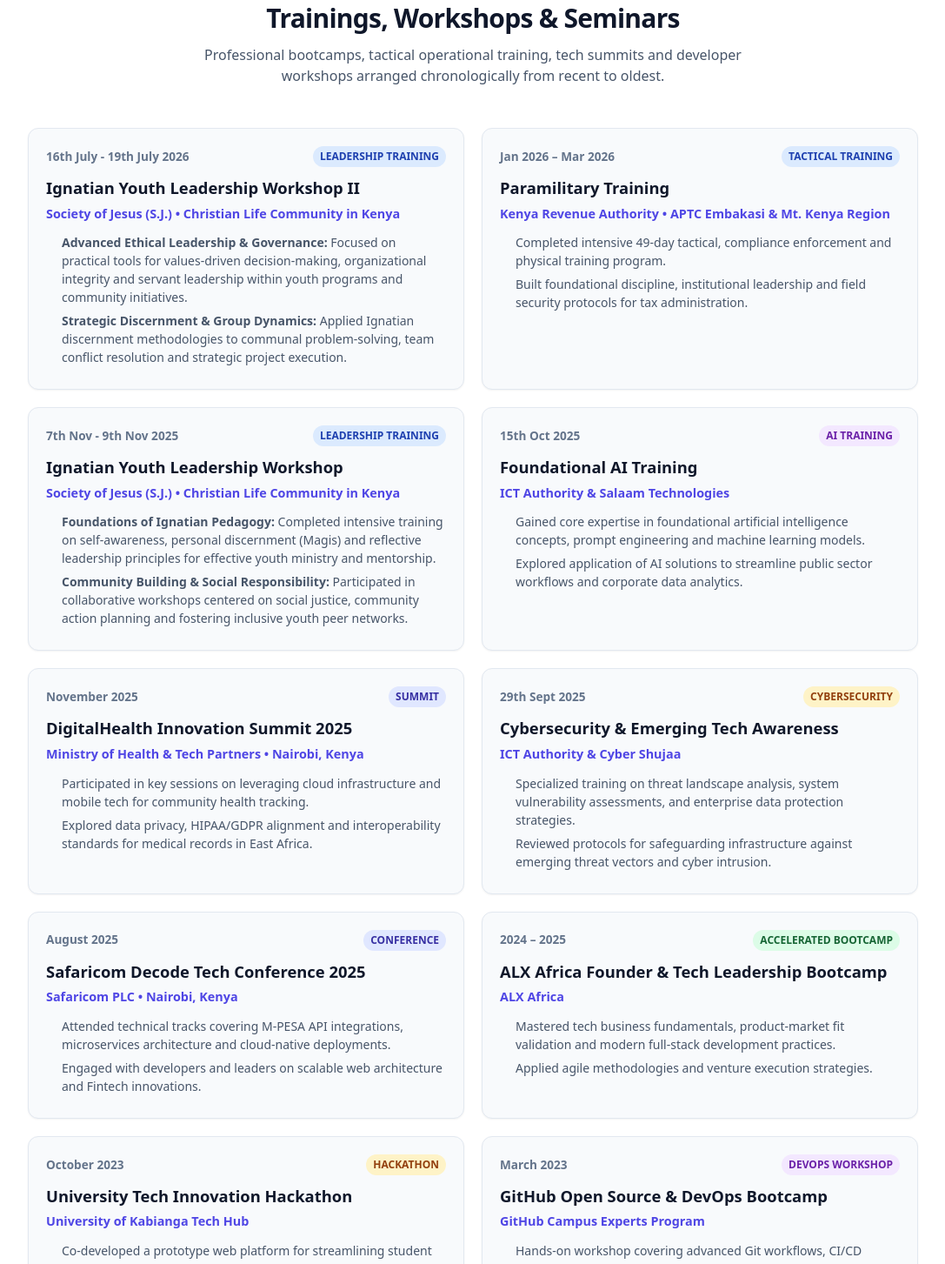
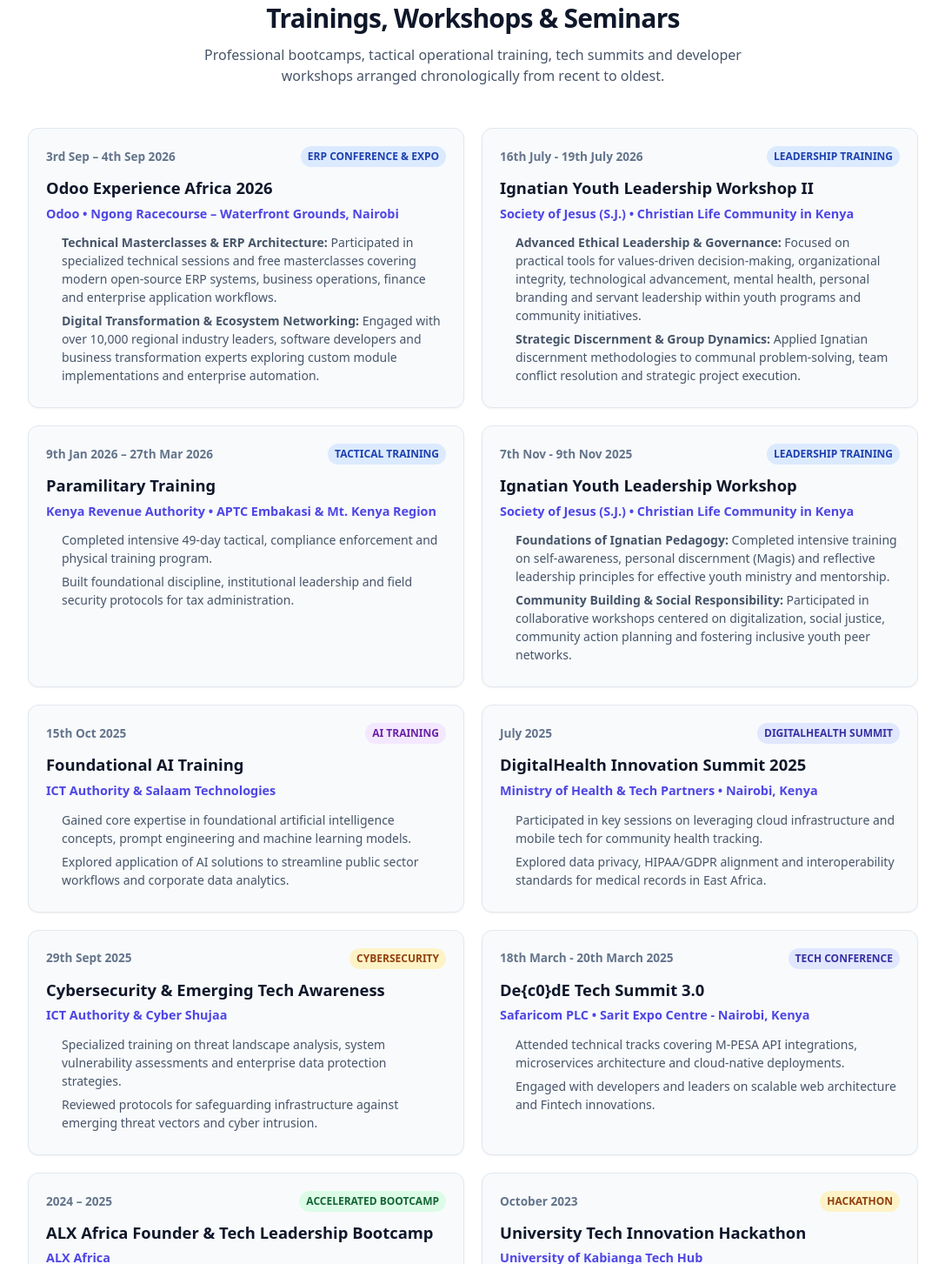
Before and after one commit to Knoph1/Knoph1, a plain HTML site: page index.html in a window 1280 px wide. Shown: the part 8423-9876 px from the top of the page at 87% size, without its empty margins (96-1183 px from the left). Drawn offline with nearby package versions, Linux system fonts and the light colour scheme.

Commit message:
Add Odoo Experience Africa 2026 details and update events
Signed-off-by: Knoph Ayieko <knopholuoch@yahoo.com>

```diff
--- a/index.html
+++ b/index.html
@@ -1289,6 +1289,20 @@
 
         <div class="timeline-grid">
 
+          <!-- 2026 Odoo Experience Africa -->
+          <div class="timeline-card bg-slate-50 dark:bg-slate-900 border border-slate-200 dark:border-slate-800 shadow-sm hover:shadow-md">
+            <div class="card-header">
+              <span class="card-date text-slate-500 dark:text-slate-400">3rd Sep – 4th Sep 2026</span>
+              <span class="card-badge badge-primary">ERP Conference &amp; Expo</span>
+            </div>
+            <h3 class="card-title text-slate-900 dark:text-white">Odoo Experience Africa 2026</h3>
+            <p class="card-issuer text-indigo-600 dark:text-indigo-400">Odoo • Ngong Racecourse – Waterfront Grounds, Nairobi</p>
+            <ul class="card-details text-slate-600 dark:text-slate-300">
+              <li><strong>Technical Masterclasses &amp; ERP Architecture:</strong> Participated in specialized technical sessions and free masterclasses covering modern open-source ERP systems, business operations, finance and enterprise application workflows.</li>
+              <li><strong>Digital Transformation &amp; Ecosystem Networking:</strong> Engaged with over 10,000 regional industry leaders, software developers and business transformation experts exploring custom module implementations and enterprise automation.</li>
+            </ul>
+          </div>
+
           <!-- 2026 Ignatian Leadership Workshop -->
           <div class="timeline-card bg-slate-50 dark:bg-slate-900 border border-slate-200 dark:border-slate-800 shadow-sm hover:shadow-md">
             <div class="card-header">
@@ -1298,7 +1312,7 @@
             <h3 class="card-title text-slate-900 dark:text-white">Ignatian Youth Leadership Workshop II</h3>
             <p class="card-issuer text-indigo-600 dark:text-indigo-400">Society of Jesus (S.J.) • Christian Life Community in Kenya</p>
             <ul class="card-details text-slate-600 dark:text-slate-300">
-              <li><strong>Advanced Ethical Leadership & Governance:</strong> Focused on practical tools for values-driven decision-making, organizational integrity and servant leadership within youth programs and community initiatives.</li>
+              <li><strong>Advanced Ethical Leadership & Governance:</strong> Focused on practical tools for values-driven decision-making, organizational integrity, technological advancement, mental health, personal branding and servant leadership within youth programs and community initiatives.</li>
               <li><strong>Strategic Discernment & Group Dynamics:</strong> Applied Ignatian discernment methodologies to communal problem-solving, team conflict resolution and strategic project execution.</li>
             </ul>
           </div>
@@ -1306,7 +1320,7 @@
           <!-- 2026 Phase One Paramilitary -->
           <div class="timeline-card bg-slate-50 dark:bg-slate-900 border border-slate-200 dark:border-slate-800 shadow-sm hover:shadow-md">
             <div class="card-header">
-              <span class="card-date text-slate-500 dark:text-slate-400">Jan 2026 – Mar 2026</span>
+              <span class="card-date text-slate-500 dark:text-slate-400">9th Jan 2026 – 27th Mar 2026</span>
               <span class="card-badge badge-primary">Tactical Training</span>
             </div>
             <h3 class="card-title text-slate-900 dark:text-white">Paramilitary Training</h3>
@@ -1327,7 +1341,7 @@
             <p class="card-issuer text-indigo-600 dark:text-indigo-400">Society of Jesus (S.J.) • Christian Life Community in Kenya</p>
             <ul class="card-details text-slate-600 dark:text-slate-300">
               <li><strong>Foundations of Ignatian Pedagogy:</strong> Completed intensive training on self-awareness, personal discernment (Magis) and reflective leadership principles for effective youth ministry and mentorship.</li>
-              <li><strong>Community Building & Social Responsibility:</strong> Participated in collaborative workshops centered on social justice, community action planning and fostering inclusive youth peer networks.</li>
+              <li><strong>Community Building & Social Responsibility:</strong> Participated in collaborative workshops centered on digitalization, social justice, community action planning and fostering inclusive youth peer networks.</li>
             </ul>
           </div>
 
@@ -1348,8 +1362,8 @@
           <!-- 2025 DigitalHealth Summit -->
           <div class="timeline-card bg-slate-50 dark:bg-slate-900 border border-slate-200 dark:border-slate-800 shadow-sm hover:shadow-md">
             <div class="card-header">
-              <span class="card-date text-slate-500 dark:text-slate-400">November 2025</span>
-              <span class="card-badge badge-secondary">Summit</span>
+              <span class="card-date text-slate-500 dark:text-slate-400">July 2025</span>
+              <span class="card-badge badge-secondary">DigitalHealth Summit</span>
             </div>
             <h3 class="card-title text-slate-900 dark:text-white">DigitalHealth Innovation Summit 2025</h3>
             <p class="card-issuer text-indigo-600 dark:text-indigo-400">Ministry of Health & Tech Partners • Nairobi, Kenya</p>
@@ -1368,7 +1382,7 @@
             <h3 class="card-title text-slate-900 dark:text-white">Cybersecurity & Emerging Tech Awareness</h3>
             <p class="card-issuer text-indigo-600 dark:text-indigo-400">ICT Authority & Cyber Shujaa</p>
             <ul class="card-details text-slate-600 dark:text-slate-300">
-              <li>Specialized training on threat landscape analysis, system vulnerability assessments, and enterprise data protection strategies.</li>
+              <li>Specialized training on threat landscape analysis, system vulnerability assessments and enterprise data protection strategies.</li>
               <li>Reviewed protocols for safeguarding infrastructure against emerging threat vectors and cyber intrusion.</li>
             </ul>
           </div>
@@ -1376,11 +1390,11 @@
           <!-- 2025 Safaricom Decode -->
           <div class="timeline-card bg-slate-50 dark:bg-slate-900 border border-slate-200 dark:border-slate-800 shadow-sm hover:shadow-md">
             <div class="card-header">
-              <span class="card-date text-slate-500 dark:text-slate-400">August 2025</span>
-              <span class="card-badge badge-secondary">Conference</span>
-            </div>
-            <h3 class="card-title text-slate-900 dark:text-white">Safaricom Decode Tech Conference 2025</h3>
-            <p class="card-issuer text-indigo-600 dark:text-indigo-400">Safaricom PLC • Nairobi, Kenya</p>
+              <span class="card-date text-slate-500 dark:text-slate-400">18th March - 20th March 2025</span>
+              <span class="card-badge badge-secondary">Tech Conference</span>
+            </div>
+            <h3 class="card-title text-slate-900 dark:text-white">De{c0}dE Tech Summit 3.0</h3>
+            <p class="card-issuer text-indigo-600 dark:text-indigo-400">Safaricom PLC • Sarit Expo Centre - Nairobi, Kenya</p>
             <ul class="card-details text-slate-600 dark:text-slate-300">
               <li>Attended technical tracks covering M-PESA API integrations, microservices architecture and cloud-native deployments.</li>
               <li>Engaged with developers and leaders on scalable web architecture and Fintech innovations.</li>
```
